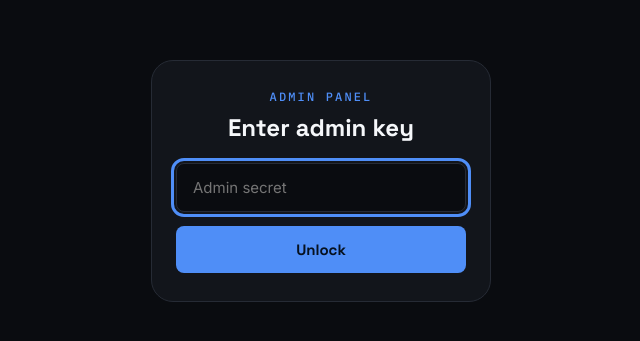
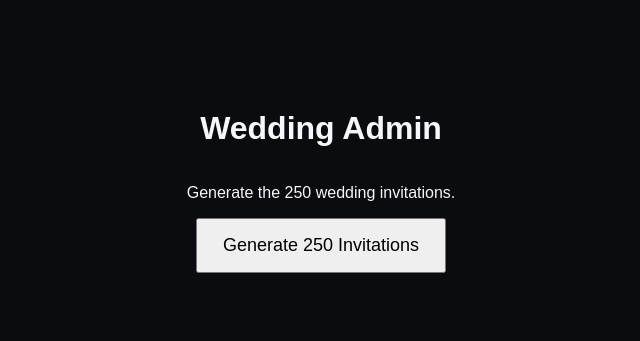
Before and after one commit to not99me/wedding-qr-entry, a Next.js app in the folder wedding-qr-entry-scanner/: page /admin in a window 1280 px wide. Shown: the part 219-560 px from the top of the page, without its empty margins (319-959 px from the left). Built offline with nearby package versions, Linux system fonts and the light colour scheme.

Commit message:
Update page.js

```diff
--- a/wedding-qr-entry-scanner/app/admin/page.js
+++ b/wedding-qr-entry-scanner/app/admin/page.js
@@ -1,272 +1,68 @@
 "use client";
 
-import { useCallback, useEffect, useState } from "react";
-import styles from "./admin.module.css";
-
-const SESSION_KEY = "wedding_admin_secret";
+import { useState } from "react";
 
 export default function AdminPage() {
-  const [secret, setSecret] = useState("");
-  const [authed, setAuthed] = useState(false);
-  const [authError, setAuthError] = useState("");
-  const [checking, setChecking] = useState(true);
+  const [message, setMessage] = useState("");
+  const [loading, setLoading] = useState(false);
 
-  useEffect(() => {
-    const stored = typeof window !== "undefined" ? sessionStorage.getItem(SESSION_KEY) : null;
-    if (stored) {
-      verifySecret(stored).then((ok) => {
-        if (ok) {
-          setSecret(stored);
-          setAuthed(true);
-        }
-        setChecking(false);
+  async function generateInvitations() {
+    setLoading(true);
+    setMessage("");
+
+    try {
+      const response = await fetch("/api/invitations", {
+        method: "POST",
       });
-    } else {
-      setChecking(false);
-    }
-  }, []);
 
-  async function verifySecret(value) {
-    try {
-      const res = await fetch("/api/admin/stats", {
-        headers: { "x-admin-secret": value },
-      });
-      return res.ok;
-    } catch {
-      return false;
+      const data = await response.json();
+
+      if (!response.ok || !data.success) {
+        throw new Error(data.message || "Something went wrong.");
+      }
+
+      setMessage(`✅ ${data.created} invitations created successfully.`);
+    } catch (error) {
+      setMessage(`❌ ${error.message}`);
+    } finally {
+      setLoading(false);
     }
   }
 
-  async function handleLogin(e) {
-    e.preventDefault();
-    setAuthError("");
-    const ok = await verifySecret(secret);
-    if (ok) {
-      sessionStorage.setItem(SESSION_KEY, secret);
-      setAuthed(true);
-    } else {
-      setAuthError("Incorrect admin key.");
-    }
-  }
+  return (
+    <main
+      style={{
+        minHeight: "100vh",
+        display: "flex",
+        flexDirection: "column",
+        alignItems: "center",
+        justifyContent: "center",
+        fontFamily: "Arial, sans-serif",
+        padding: 30,
+        textAlign: "center",
+      }}
+    >
+      <h1>Wedding Admin</h1>
 
-  if (checking) return null;
+      <p>Generate the 250 wedding invitations.</p>
 
-  if (!authed) {
-    return (
-      <main className={styles.loginWrap}>
-        <form className={styles.loginCard} onSubmit={handleLogin}>
-          <p className={styles.eyebrow}>Admin panel</p>
-          <h1 className={styles.loginTitle}>Enter admin key</h1>
-          <input
-            type="password"
-            className={styles.loginInput}
-            value={secret}
-            onChange={(e) => setSecret(e.target.value)}
-            placeholder="Admin secret"
-            autoFocus
-          />
-          {authError && <p className={styles.err}>{authError}</p>}
-          <button type="submit" className={styles.loginBtn}>
-            Unlock
-          </button>
-        </form>
-      </main>
-    );
-  }
+      <button
+        onClick={generateInvitations}
+        disabled={loading}
+        style={{
+          padding: "15px 25px",
+          fontSize: 18,
+          cursor: loading ? "not-allowed" : "pointer",
+        }}
+      >
+        {loading ? "Creating..." : "Generate 250 Invitations"}
+      </button>
 
-  return <Dashboard secret={secret} />;
-}
-
-function Dashboard({ secret }) {
-  const [stats, setStats] = useState(null);
-  const [codes, setCodes] = useState([]);
-  const [history, setHistory] = useState([]);
-  const [newCode, setNewCode] = useState("");
-  const [message, setMessage] = useState("");
-  const [tab, setTab] = useState("codes");
-
-  const headers = { "x-admin-secret": secret, "Content-Type": "application/json" };
-
-  const refreshAll = useCallback(async () => {
-    const [statsRes, codesRes, historyRes] = await Promise.all([
-      fetch("/api/admin/stats", { headers }),
-      fetch("/api/admin/codes", { headers }),
-      fetch("/api/admin/history", { headers }),
-    ]);
-    if (statsRes.ok) setStats(await statsRes.json());
-    if (codesRes.ok) setCodes((await codesRes.json()).codes);
-    if (historyRes.ok) setHistory((await historyRes.json()).events);
-    // eslint-disable-next-line react-hooks/exhaustive-deps
-  }, [secret]);
-
-  useEffect(() => {
-    refreshAll();
-    const interval = setInterval(refreshAll, 8000);
-    return () => clearInterval(interval);
-  }, [refreshAll]);
-
-  async function addCode(e) {
-    e.preventDefault();
-    const code = newCode.trim();
-    if (!code) return;
-    const res = await fetch("/api/admin/codes", {
-      method: "POST",
-      headers,
-      body: JSON.stringify({ code }),
-    });
-    const data = await res.json();
-    setMessage(data.added ? `Added ${code}` : `${code} already existed`);
-    setNewCode("");
-    refreshAll();
-  }
-
-  async function removeCode(code) {
-    await fetch("/api/admin/codes", {
-      method: "DELETE",
-      headers,
-      body: JSON.stringify({ code }),
-    });
-    setMessage(`Removed ${code}`);
-    refreshAll();
-  }
-
-  async function handleFile(e) {
-    const file = e.target.files?.[0];
-    if (!file) return;
-    const formData = new FormData();
-    formData.append("file", file);
-    const res = await fetch("/api/admin/import", {
-      method: "POST",
-      headers: { "x-admin-secret": secret },
-      body: formData,
-    });
-    const data = await res.json();
-    if (res.ok) {
-      setMessage(`Imported ${data.imported} codes (${data.newlyAdded} new)`);
-    } else {
-      setMessage(data.error || "Import failed");
-    }
-    e.target.value = "";
-    refreshAll();
-  }
-
-  function logout() {
-    sessionStorage.removeItem(SESSION_KEY);
-    window.location.reload();
-  }
-
-  return (
-    <main className={styles.wrap}>
-      <header className={styles.header}>
-        <div>
-          <p className={styles.eyebrow}>Admin panel</p>
-          <h1 className={styles.h1}>Wedding entry</h1>
-        </div>
-        <button className={styles.logoutBtn} onClick={logout}>
-          Log out
-        </button>
-      </header>
-
-      <section className={styles.statsGrid}>
-        <StatCard label="Total codes" value={stats?.total ?? "—"} />
-        <StatCard label="Used" value={stats?.used ?? "—"} accent="granted" />
-        <StatCard label="Remaining" value={stats?.remaining ?? "—"} accent="blue" />
-        <StatCard label="Invalid scans" value={stats?.invalidScans ?? "—"} accent="denied" />
-      </section>
-
-      <nav className={styles.tabs}>
-        <button
-          className={`${styles.tabBtn} ${tab === "codes" ? styles.tabActive : ""}`}
-          onClick={() => setTab("codes")}
-        >
-          Codes
-        </button>
-        <button
-          className={`${styles.tabBtn} ${tab === "history" ? styles.tabActive : ""}`}
-          onClick={() => setTab("history")}
-        >
-          Check-in history
-        </button>
-      </nav>
-
-      {message && <p className={styles.message}>{message}</p>}
-
-      {tab === "codes" && (
-        <section className={styles.panel}>
-          <form className={styles.addRow} onSubmit={addCode}>
-            <input
-              className={styles.input}
-              placeholder="e.g. WED-7K92XQ4P"
-              value={newCode}
-              onChange={(e) => setNewCode(e.target.value)}
-            />
-            <button className={styles.addBtn} type="submit">
-              Add code
-            </button>
-          </form>
-
-          <label className={styles.importRow}>
-            <span>Import CSV of codes</span>
-            <input type="file" accept=".csv,text/csv,text/plain" onChange={handleFile} />
-          </label>
-
-          <div className={styles.codeList}>
-            {codes.length === 0 && <p className={styles.empty}>No codes registered yet.</p>}
-            {codes.map(({ code, used }) => (
-              <div className={styles.codeRow} key={code}>
-                <span className={styles.codeText}>{code}</span>
-                <span className={`${styles.badge} ${used ? styles.badgeUsed : styles.badgeUnused}`}>
-                  {used ? "Used" : "Unused"}
-                </span>
-                <button className={styles.removeBtn} onClick={() => removeCode(code)}>
-                  Remove
-                </button>
-              </div>
-            ))}
-          </div>
-        </section>
-      )}
-
-      {tab === "history" && (
-        <section className={styles.panel}>
-          <div className={styles.historyTable}>
-            <div className={`${styles.historyRow} ${styles.historyHead}`}>
-              <span>Code</span>
-              <span>Result</span>
-              <span>Time</span>
-            </div>
-            {history.length === 0 && <p className={styles.empty}>No scans yet.</p>}
-            {history.map((event, i) => (
-              <div className={styles.historyRow} key={i}>
-                <span className={styles.codeText}>{event.code}</span>
-                <span className={resultClass(event.result, styles)}>{formatResult(event.result)}</span>
-                <span className={styles.time}>{new Date(event.time).toLocaleTimeString()}</span>
-              </div>
-            ))}
-          </div>
-        </section>
+      {message && (
+        <p style={{ marginTop: 25 }}>
+          {message}
+        </p>
       )}
     </main>
   );
 }
-
-function StatCard({ label, value, accent }) {
-  return (
-    <div className={`${styles.statCard} ${accent ? styles["accent_" + accent] : ""}`}>
-      <p className={styles.statValue}>{value}</p>
-      <p className={styles.statLabel}>{label}</p>
-    </div>
-  );
-}
-
-function formatResult(result) {
-  if (result === "ACCEPTED") return "Accepted";
-  if (result === "ALREADY_USED") return "Already used";
-  return "Invalid";
-}
-
-function resultClass(result, styles) {
-  if (result === "ACCEPTED") return styles.resultGranted;
-  if (result === "ALREADY_USED") return styles.resultCaution;
-  return styles.resultDenied;
-}
```
